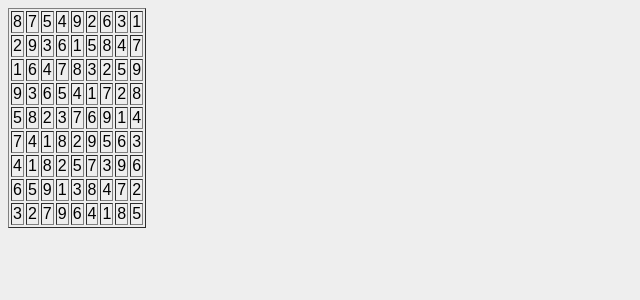
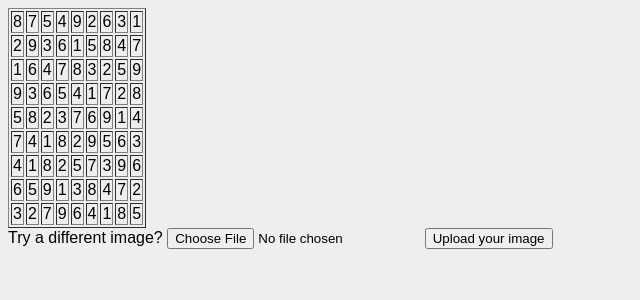
Before and after one commit to sargeantj/sudoku, a Flask app: page /example in a window 1280 px wide. Shown: the top 300 px of the page, without its empty margins (0-640 px from the left). Run offline with Flask 2, Linux system fonts and the light colour scheme.

Commit message:
change of pages

```diff
--- a/sudoku/templates/result.html
+++ b/sudoku/templates/result.html
@@ -20,5 +20,13 @@
           </tr>
       {% endfor %}
   </table>
+
+  <form action="/upload" method="post" enctype="multipart/form-data" >
+       <span class="btn btn-default btn-file">
+         Try a different image? <input type="file" name="image">
+       </span>
+
+     <input type="submit" value="Upload your image" class="btn btn-primary">
+   </form>
 </body>
 </html>
```
Also changed, not shown: sudoku/templates/index.html (+4 -4 lines).
